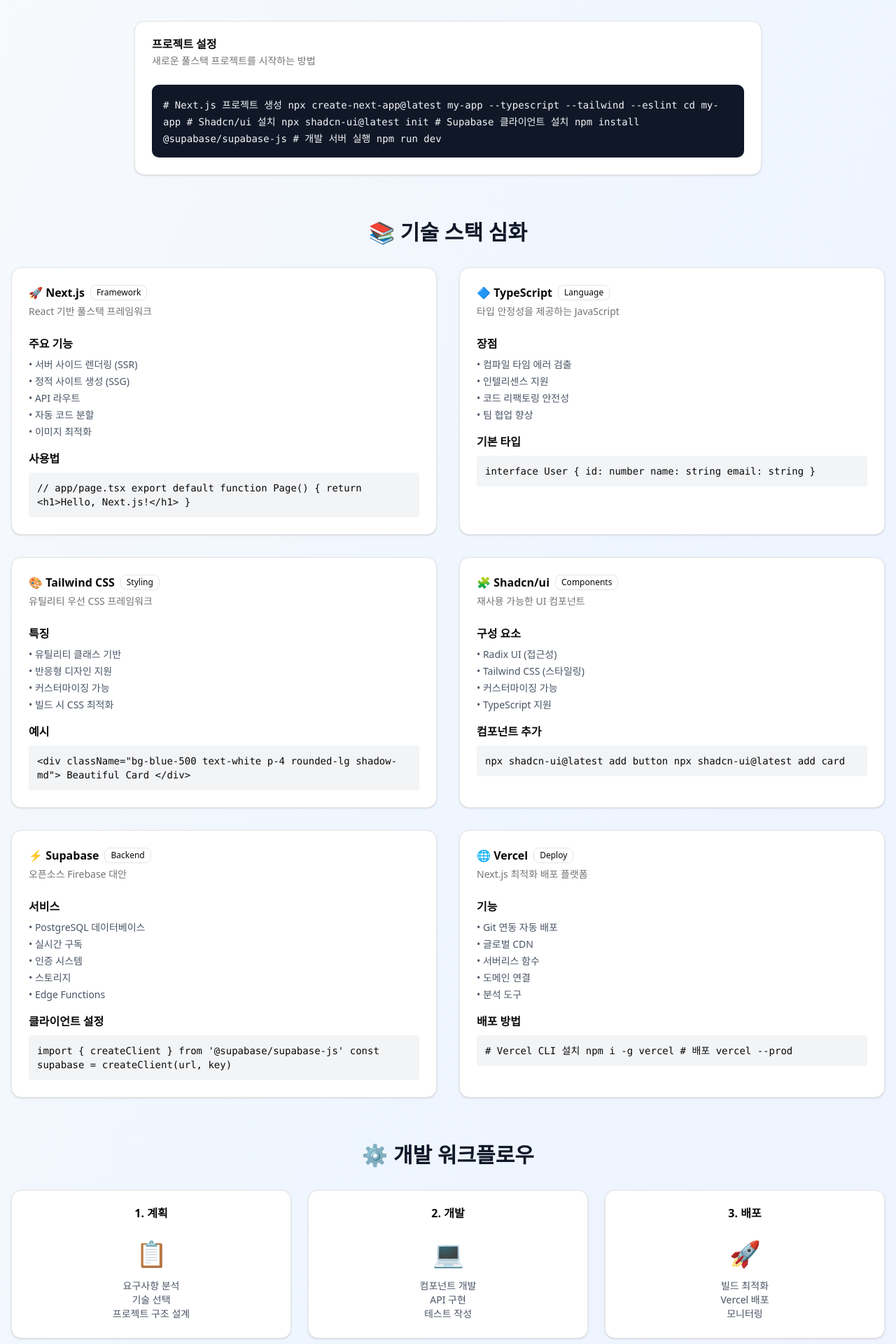
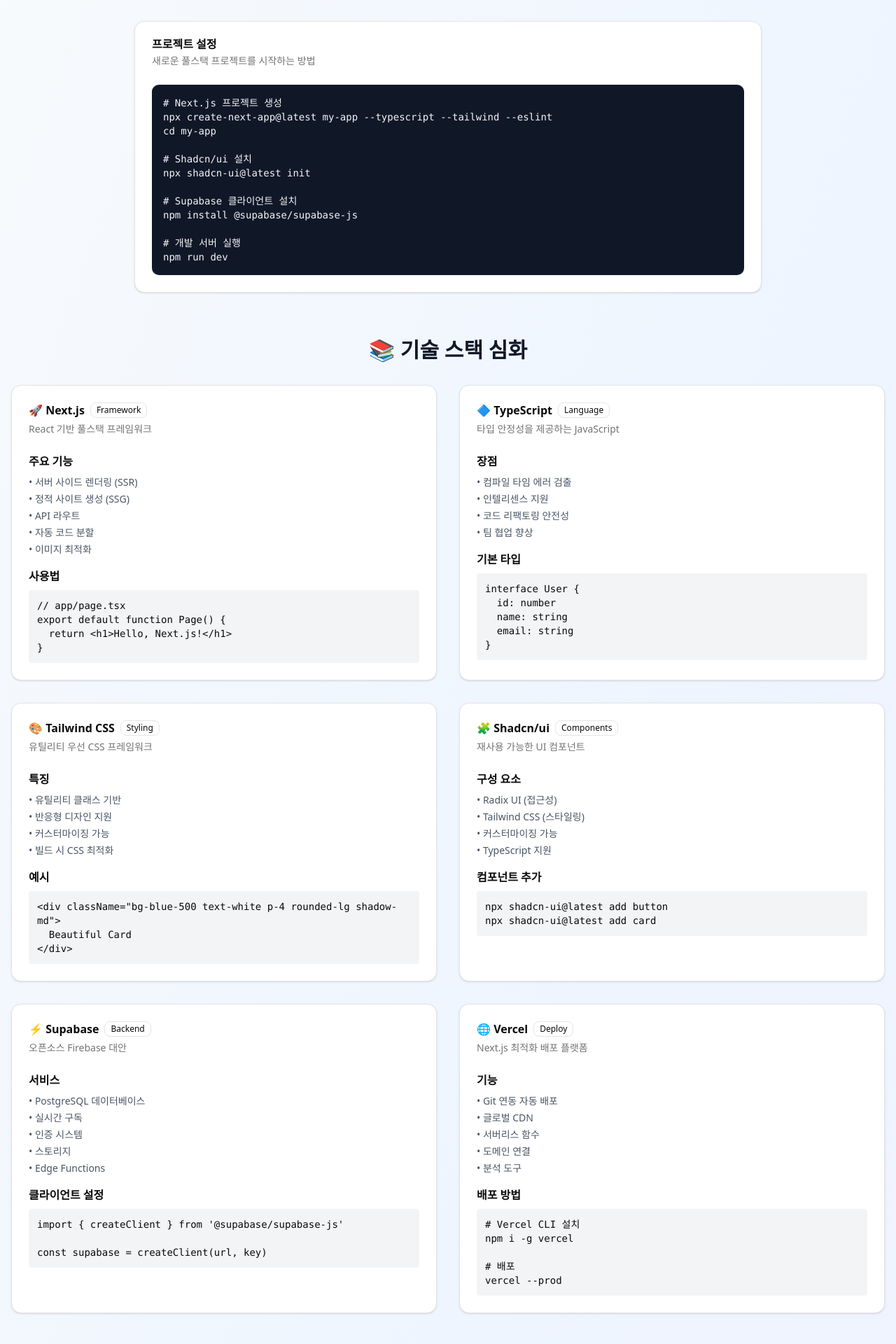
Before and after one commit to jumokcom/fullstack, a Next.js app: page /guide in a window 1280 px wide. Shown: the part 380-2300 px from the top of the page at 70% size. Built offline with nearby package versions, Linux system fonts and the light colour scheme.

Commit message:
코드 줄바꿈 수정

```diff
--- a/app/guide/page.tsx
+++ b/app/guide/page.tsx
@@ -55,7 +55,8 @@
             </CardHeader>
             <CardContent className="space-y-4">
               <div className="bg-gray-900 text-gray-100 p-4 rounded-lg overflow-x-auto">
-                <code className="text-sm">
+                <pre className="text-sm whitespace-pre-wrap">
+                  <code>
 {`# Next.js 프로젝트 생성
 npx create-next-app@latest my-app --typescript --tailwind --eslint
 cd my-app
@@ -69,6 +70,7 @@
 # 개발 서버 실행
 npm run dev`}
                   </code>
+                </pre>
               </div>
             </CardContent>
           </Card>
@@ -103,10 +105,12 @@
                 <div>
                   <h4 className="font-semibold mb-2">사용법</h4>
                   <div className="bg-gray-100 p-3 rounded text-sm">
+                    <pre className="whitespace-pre-wrap">
                       <code>{`// app/page.tsx
 export default function Page() {
   return <h1>Hello, Next.js!</h1>
 }`}</code>
+                    </pre>
                   </div>
                 </div>
               </CardContent>
@@ -136,11 +140,13 @@
                 <div>
                   <h4 className="font-semibold mb-2">기본 타입</h4>
                   <div className="bg-gray-100 p-3 rounded text-sm">
+                    <pre className="whitespace-pre-wrap">
                       <code>{`interface User {
   id: number
   name: string
   email: string
 }`}</code>
+                    </pre>
                   </div>
                 </div>
               </CardContent>
@@ -168,9 +174,11 @@
                 <div>
                   <h4 className="font-semibold mb-2">예시</h4>
                   <div className="bg-gray-100 p-3 rounded text-sm">
+                    <pre className="whitespace-pre-wrap">
                       <code>{`<div className="bg-blue-500 text-white p-4 rounded-lg shadow-md">
   Beautiful Card
 </div>`}</code>
+                    </pre>
                   </div>
                 </div>
               </CardContent>
@@ -198,8 +206,10 @@
                 <div>
                   <h4 className="font-semibold mb-2">컴포넌트 추가</h4>
                   <div className="bg-gray-100 p-3 rounded text-sm">
+                    <pre className="whitespace-pre-wrap">
                       <code>{`npx shadcn-ui@latest add button
 npx shadcn-ui@latest add card`}</code>
+                    </pre>
                   </div>
                 </div>
               </CardContent>
@@ -228,9 +238,11 @@
                 <div>
                   <h4 className="font-semibold mb-2">클라이언트 설정</h4>
                   <div className="bg-gray-100 p-3 rounded text-sm">
+                    <pre className="whitespace-pre-wrap">
                       <code>{`import { createClient } from '@supabase/supabase-js'
 
 const supabase = createClient(url, key)`}</code>
+                    </pre>
                   </div>
                 </div>
               </CardContent>
@@ -259,11 +271,13 @@
                 <div>
                   <h4 className="font-semibold mb-2">배포 방법</h4>
                   <div className="bg-gray-100 p-3 rounded text-sm">
+                    <pre className="whitespace-pre-wrap">
                       <code>{`# Vercel CLI 설치
 npm i -g vercel
 
 # 배포
 vercel --prod`}</code>
+                    </pre>
                   </div>
                 </div>
               </CardContent>
```
Lines whose indentation alone changed are shown as unchanged.
